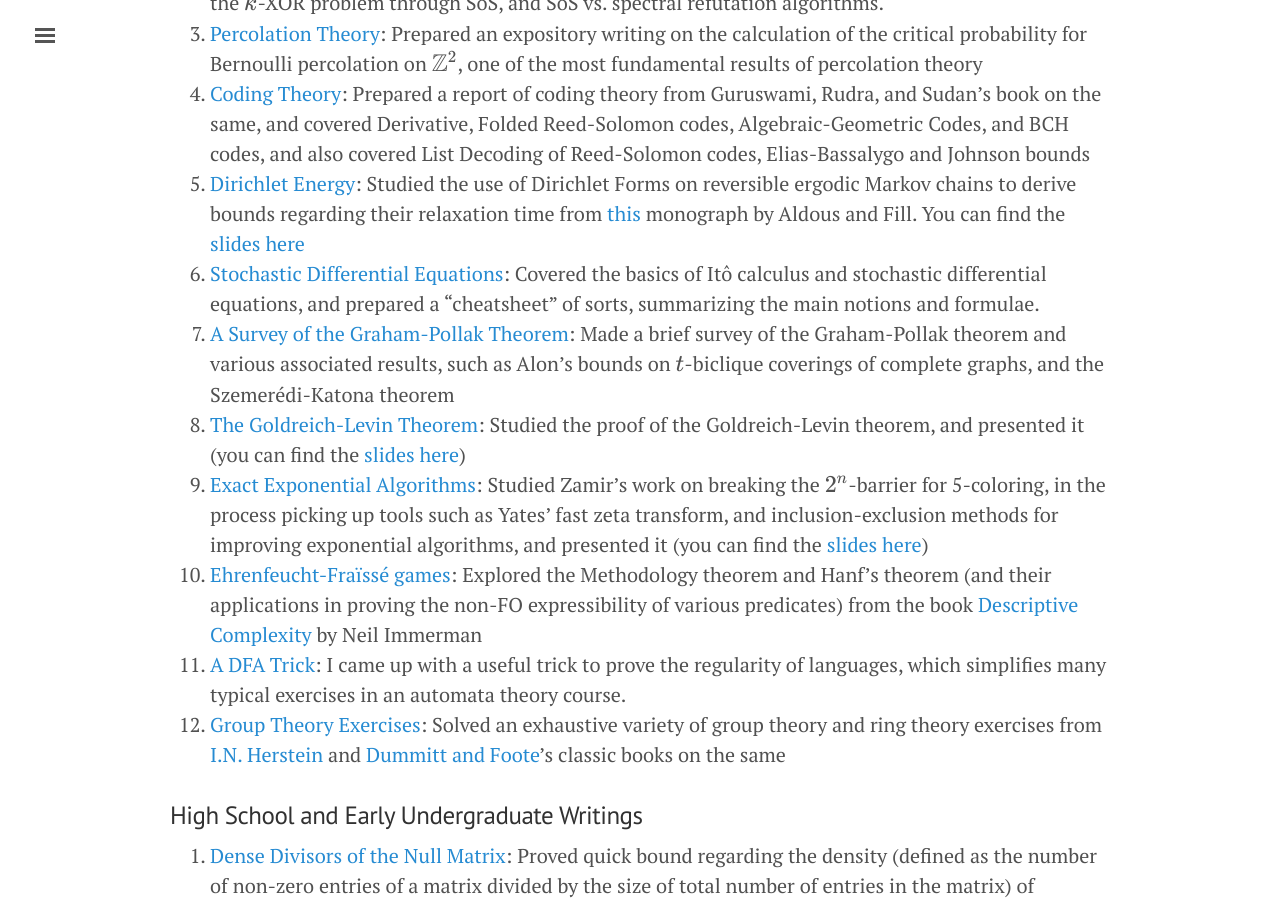
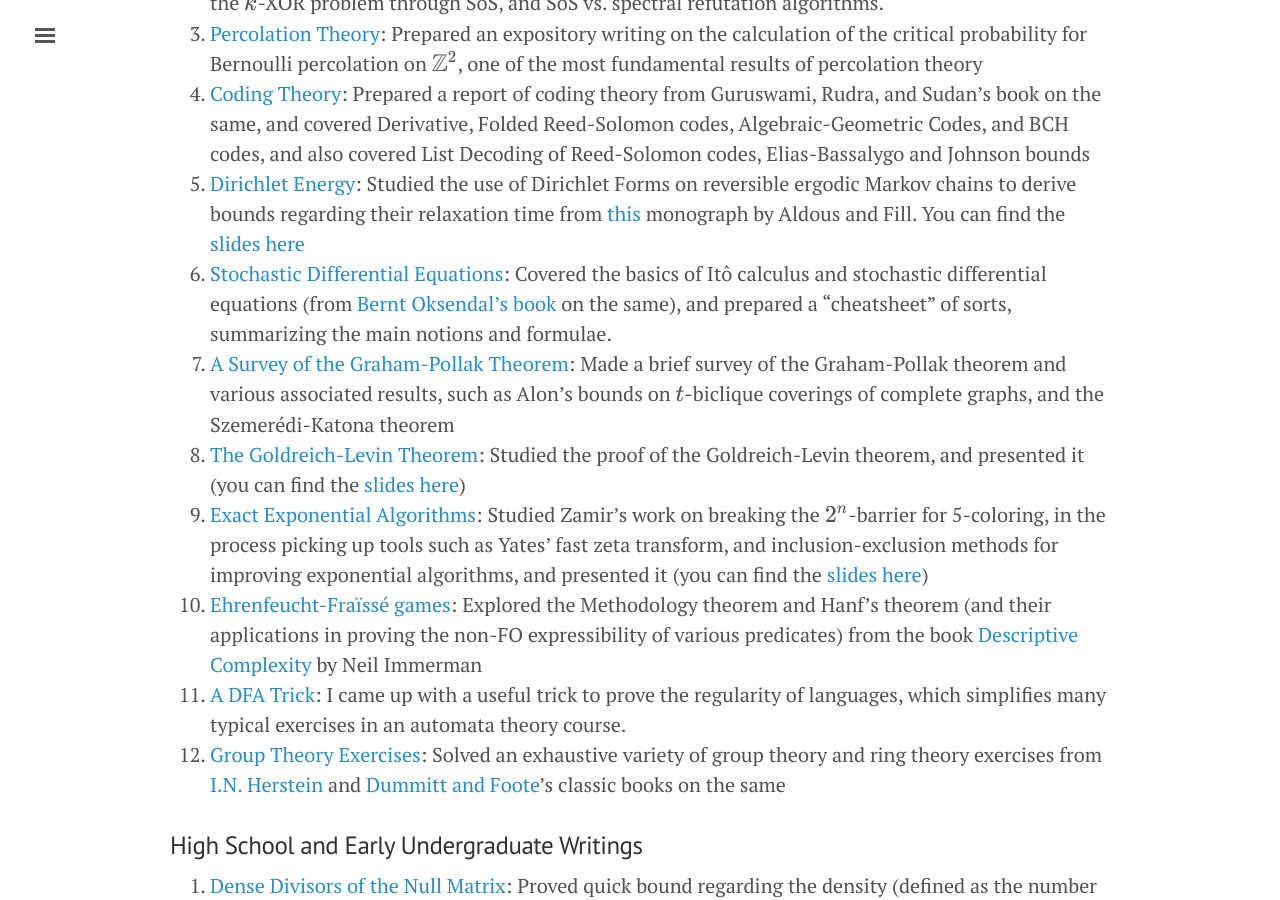
Before and after one commit to rugiarindam/rugiarindam.github.io, a Jekyll site: the page built from notes.md, in a window 1280 px wide and 900 px high, scrolled down 577 px. Built offline with Jekyll 4.4.1, drawn with Linux system fonts in a browser that asks for light colours; nearby versions of some CDN libraries.

Commit message:
minor changes

```diff
--- a/notes.md
+++ b/notes.md
@@ -13,7 +13,7 @@ Click on the links to get the PDFs.
 3. [Percolation Theory](https://drive.google.com/file/d/1wCG0CJjueyIjOReaUijsyowXxjEH_oF7/view?usp=sharing){:target="_blank"}: Prepared an expository writing on the calculation of the critical probability for Bernoulli percolation on \\(\mathbb{Z}^2\\), one of the most fundamental results of percolation theory
 4. [Coding Theory](https://drive.google.com/file/d/1Xd3II_bqIr-EcoBD3KNRNI--NPylNQk4/view?usp=sharing){:target="_blank"}: Prepared a report of coding theory from Guruswami, Rudra, and Sudan’s book on the same, and covered Derivative, Folded Reed-Solomon codes, Algebraic-Geometric Codes, and BCH codes, and also covered List Decoding of Reed-Solomon codes, Elias-Bassalygo and Johnson bounds
 5. [Dirichlet Energy](https://drive.google.com/file/d/1GRVsqt2ly1KkcIePTbk1D9Svfga-9kKG/view?usp=sharing){:target="_blank"}: Studied the use of Dirichlet Forms on reversible ergodic Markov chains to derive bounds regarding their relaxation time from [this](https://www.stat.berkeley.edu/users/aldous/RWG/book.html){:target="_blank"} monograph by Aldous and Fill. You can find the [slides here](https://drive.google.com/file/d/163Z9orUbCD1OFyMSUK1bmR8MPADJ7q7C/view?usp=sharing){:target="_blank"}
-6. [Stochastic Differential Equations](https://drive.google.com/file/d/1wu0Q9ivmFrgRu18p7GR1rI5uXc9UdaKI/view?usp=sharing){:target="_blank"}: Covered the basics of Itô calculus and stochastic differential equations, and prepared a "cheatsheet" of sorts, summarizing the main notions and formulae.
+6. [Stochastic Differential Equations](https://drive.google.com/file/d/1wu0Q9ivmFrgRu18p7GR1rI5uXc9UdaKI/view?usp=sharing){:target="_blank"}: Covered the basics of Itô calculus and stochastic differential equations (from [Bernt Oksendal's book](https://link.springer.com/book/10.1007/978-3-642-14394-6){:target="_blank"} on the same), and prepared a "cheatsheet" of sorts, summarizing the main notions and formulae.
 6. [A Survey of the Graham-Pollak Theorem](https://drive.google.com/file/d/1u11ax2rOpRpbxnEaj9OQaHHyrmitUZ9S/view?usp=sharing){:target="_blank"}: Made a brief survey of the Graham-Pollak theorem and various associated results, such as Alon's bounds on \\(t\\)-biclique coverings of complete graphs, and the Szemerédi-Katona theorem
 7. [The Goldreich-Levin Theorem](https://drive.google.com/file/d/1wD_CIqmdScjIoBy_VhGmccNmYdOBMsu9/view?usp=sharing){:target="_blank"}: Studied the proof of the Goldreich-Levin theorem, and presented it (you can find the [slides here](https://drive.google.com/file/d/1doYr7Xr1XgVZlLPWgJNuJvpZROtK4FOT/view?usp=sharing){:target="_blank"})
 8. [Exact Exponential Algorithms](https://drive.google.com/file/d/1D61orgOUIHANGqShDMAF-oyN63-HMEwP/view?usp=sharing){:target="_blank"}: Studied Zamir’s work on breaking the \\(2^n\\)-barrier for 5-coloring, in the process picking up tools such as Yates’ fast zeta transform, and inclusion-exclusion methods for improving exponential algorithms, and presented it (you can find the [slides here](https://drive.google.com/file/d/1vJcp8NkZ3KrRjPoSmpY-HCq8_A_wJqKP/view?usp=sharing){:target="_blank"})
```
